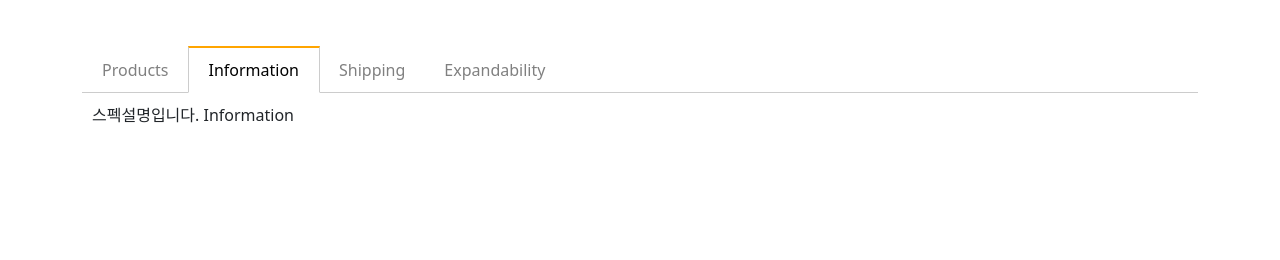
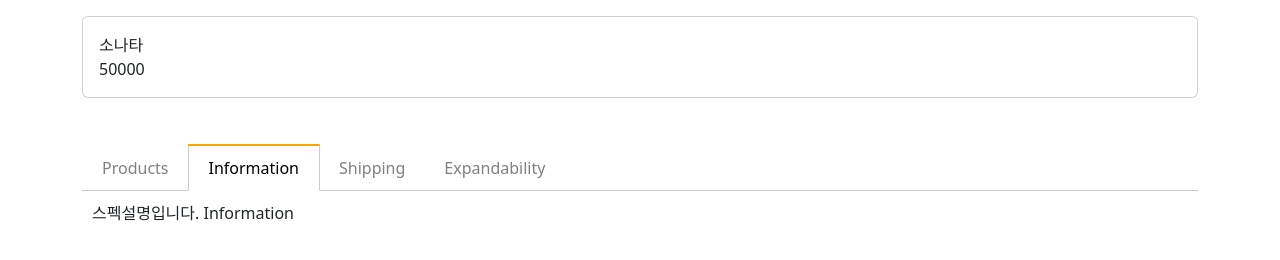
Before and after one commit to calmnature/learningJavascript, a website: page detail.html in a window 1280 px wide. Drawn offline with nearby package versions, Linux system fonts and the light colour scheme.

Commit message:
Array 와 Object 자료형

```diff
--- a/detail.html
+++ b/detail.html
@@ -47,6 +47,13 @@
     </style>
   </head>
   <body>
+    <div class="container mt-3">
+        <div class="card p-3">
+            <span id="name">상품명</span>
+            <span id="price">가격</span>
+        </div>
+    </div>
+
     <div class="container mt-5">
     <ul class="list">
         <li class="tab-button" data-id="0">Products</li>
--- a/tab.js
+++ b/tab.js
@@ -1,3 +1,7 @@
+var car2 = {name: '소나타', price: 50000}
+$('#name').html(car2.name);
+$('#price').html(car2.price);
+
 // $('.tab-button').eq(0).on('click', function(){
 //     $('.tab-button').removeClass('orange');
 //     $('.tab-button').eq(0).addClass('orange');
```
